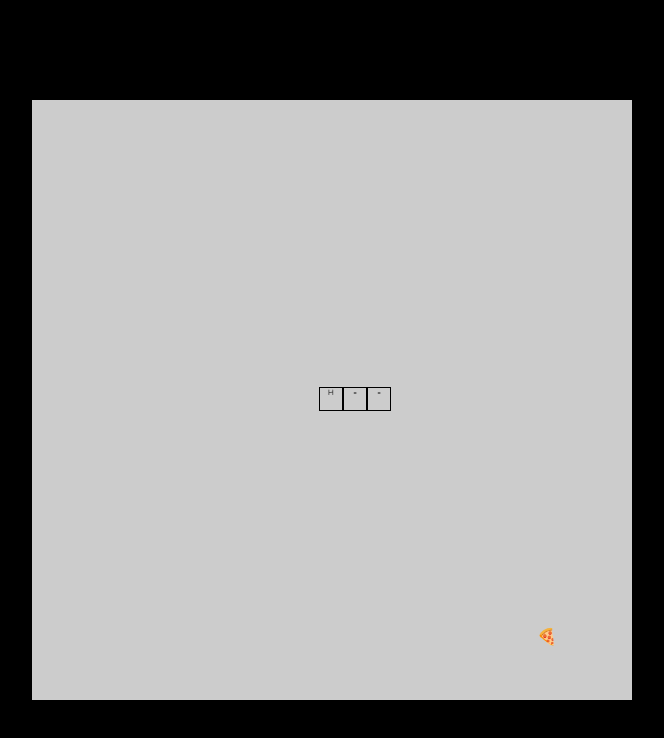
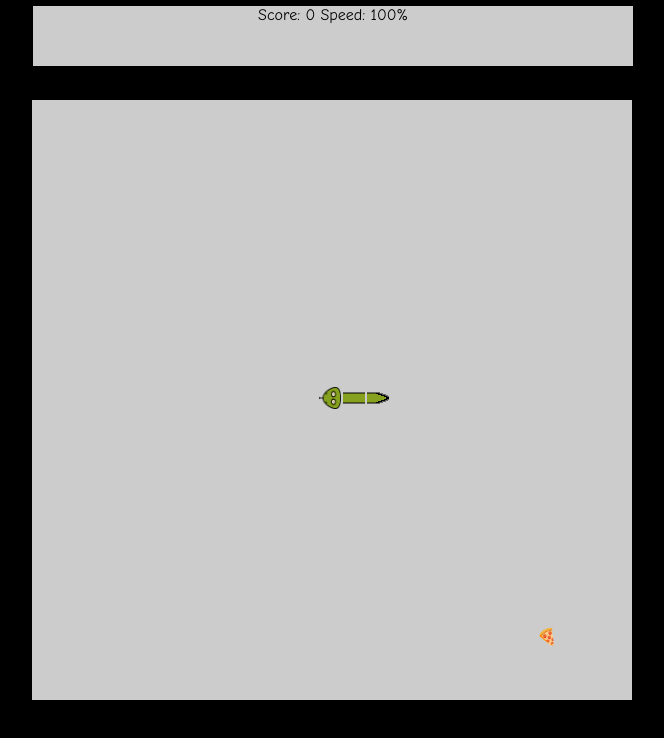
Before and after one commit to irwiss/snekjs, a website with bundled scripts: page index.html in a window 1280 px wide. Shown: the whole page, without its empty margins (308-972 px from the left). Built offline with nearby package versions, Linux system fonts and the light colour scheme.

Commit message:
Add 2d graphics

```diff
--- a/index.html
+++ b/index.html
@@ -20,6 +20,16 @@
                 border: 1px #000 solid;
             }
 
+            #score {
+                position: absolute;
+                background: #ccc;
+                top: 5px;
+                width: 600px;
+                height: 60px;
+                border: 1px #000 solid;
+                text-align: center;
+            }
+
             #food {
                 position: absolute;
                 width: 24px;
@@ -29,18 +39,37 @@
             }
 
             .snekpart {
-                border: 1px #000 solid;
                 position: absolute;
                 width: 22px;
                 height: 22px;
                 text-align: center;
                 vertical-align: middle;
-                font-size: 8px;
             }
+
+            .snekpart.head {
+                background-image: url('img/head.png');
+            }
+            .snekpart.mid {
+                background-image: url('img/mid.png');
+            }
+            .snekpart.tail {
+                background-image: url('img/tail.png');
+            }
+
+            .snekpart.mid-reverse {
+                background-image: url('img/mid.png');
+                transform: rotate(90deg);
+            }
+
+            .snekpart.up { transform: rotate(180deg); }
+            .snekpart.down { transform: rotate(0deg); }
+            .snekpart.left { transform: rotate(90deg); }
+            .snekpart.right { transform: rotate(-90deg); }
         </style>
     </head>
     <body>
         <div id="snek">
+            <div id="score">test</div>
             <div id="food">🍕</div>
         </div>
         <script src="out/snake.js"></script>
--- a/src/snake.ts
+++ b/src/snake.ts
@@ -2,6 +2,7 @@ interface SnekPart {
     x: number;
     y: number;
     el: HTMLElement;
+    dir: SnekDirection;
 }
 
 enum SnekDirection { Invalid, Up, Left, Down, Right }
@@ -15,6 +16,8 @@ class SnekMap {
     foodY: number;
     map: HTMLElement;
     food: HTMLElement;
+    score: HTMLElement;
+    scoreAmount: number = 0;
     snek: SnekPart[] = [];
     direction: SnekDirection = SnekDirection.Invalid;
     prevDirection: SnekDirection = SnekDirection.Invalid;
@@ -24,6 +27,11 @@ class SnekMap {
         let snekMap = document.getElementById('snek');
         if (snekMap != null) {
             this.map = snekMap;
+        }
+
+        let score = document.getElementById('score');
+        if (score != null) {
+            this.score = score;
         }
 
         let foodEl = document.getElementById('food');
@@ -62,10 +70,8 @@ class SnekMap {
                 tail.x = head.x; tail.y = head.y + 1;
                 break;
         }
+        tail.dir = self.direction;
         self.prevDirection = self.direction;
-
-        head.el.innerHTML = '=';
-        tail.el.innerHTML = 'H';
 
         if (tail.x < 0) { tail.x = self.fieldSize - 1; }
         if (tail.y < 0) { tail.y = self.fieldSize - 1; }
@@ -79,14 +85,17 @@ class SnekMap {
             let p = {
                 x: oldTailX,
                 y: oldTailY,
-                el: el
+                el: el,
+                dir: self.direction,
             };
 
             el.className = 'snekpart';
-            el.innerHTML = '=';
 
             self.map.appendChild(el);
             self.snek.push(p);
+
+            self.scoreAmount++;
+            self.updateScore();
         }
 
         let tail2 = tail;
@@ -101,6 +110,14 @@ class SnekMap {
         self.setSpeed(200 - self.snek.length * 2);
     }
 
+    private updateScore() {
+        let maxSpeed = 200 - 3 * 2;
+        let speed = 200 - this.snek.length * 2;
+        let speedPercent = Math.round(maxSpeed / speed * 100);
+
+        this.score.innerHTML = 'Score: ' + this.scoreAmount + ' Speed: ' + speedPercent + '%';
+    }
+
     private die() {
         this.prevDirection  = SnekDirection.Invalid;
         this.direction = SnekDirection.Invalid;
@@ -108,6 +125,7 @@ class SnekMap {
         this.initSnek();
         this.drawSnek();
         this.setSpeed(200);
+        this.updateScore();
     }
 
     private setSpeed(speed: number) {
@@ -156,11 +174,9 @@ class SnekMap {
             let p = {
                 x: Math.floor(600 / 24 / 2) + i,
                 y: Math.floor(600 / 24 / 2),
-                el: el
+                el: el,
+                dir: SnekDirection.Left,
             };
-
-            el.className = 'snekpart';
-            el.innerHTML = i == 0 ? 'H' : '=';
 
             this.map.appendChild(el);
             this.snek.push(p);
@@ -185,6 +201,22 @@ class SnekMap {
         for (let i = 0; i < this.snek.length; i++) {
             const p = this.snek[i];
 
+            if (i == 0 || i == this.snek.length - 1) { // head
+                let style = 'snekpart ' + (i == 0 ? 'head ' : 'tail ');
+                switch (p.dir) {
+                    case SnekDirection.Down: style += 'down'; break;
+                    case SnekDirection.Up: style += 'up'; break;
+                    case SnekDirection.Left: style += 'left'; break;
+                    case SnekDirection.Right: style += 'right'; break;
+                }
+                p.el.className = style;
+            } else { // mid
+                let reverse = (p.dir == SnekDirection.Left || p.dir == SnekDirection.Right)
+                    ? '-reverse' : '';
+                p.el.className = 'snekpart mid' + reverse;
+            }
+
+
             this.movePart(p);
         }
     }
```
Also changed, not shown: img/head.png (added), img/mid.png (added), img/tail.png (added).
